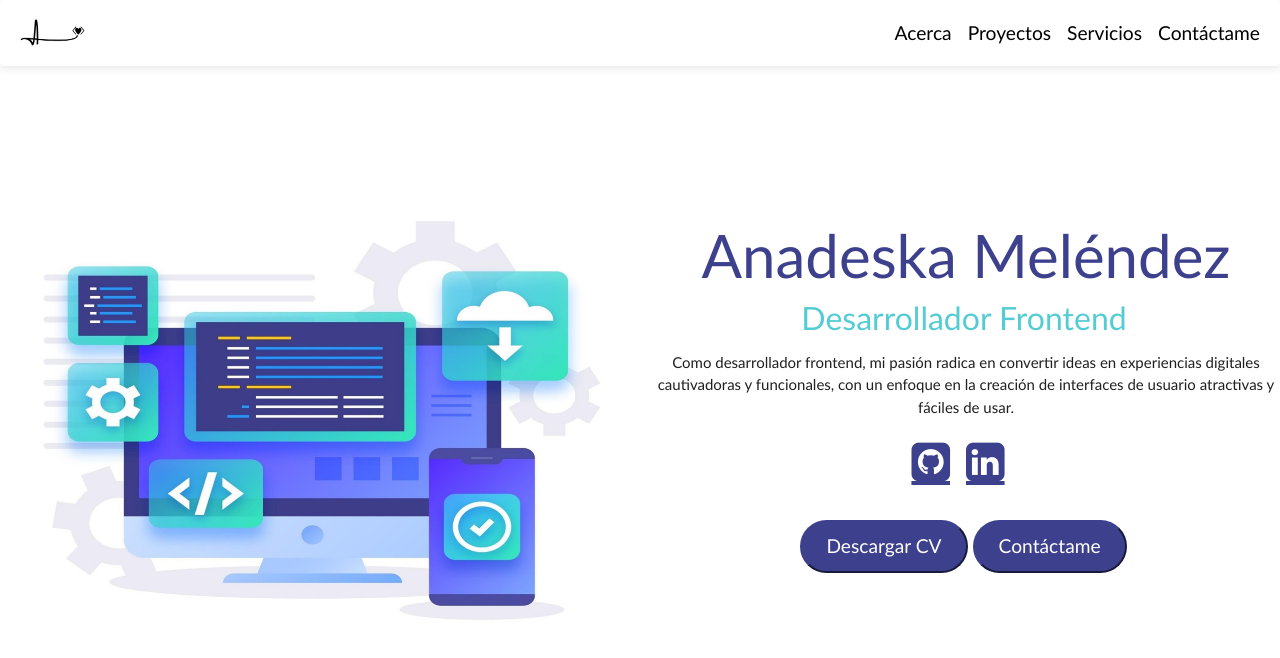
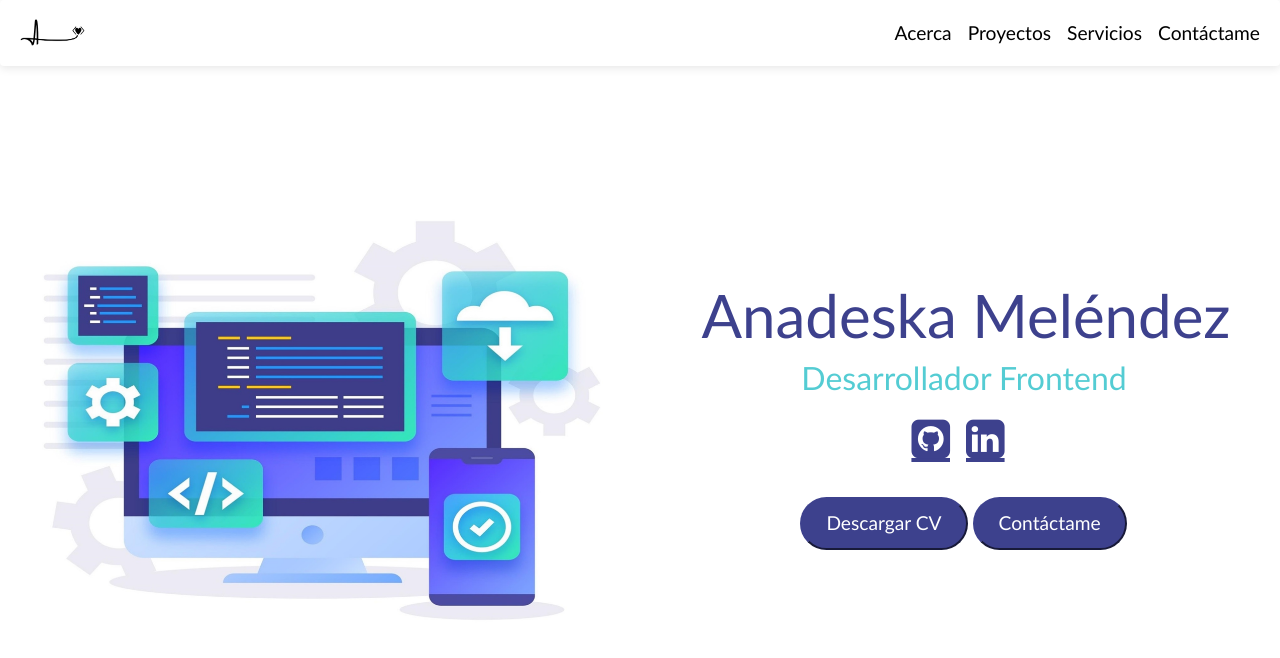
Before and after one commit to anatmb/portafolio, a React (Vite) app: page / in a window 1280 px wide. Shown: the top 658 px of the page. Built offline with nearby package versions, Linux system fonts and the light colour scheme.

Commit message:
Modificacio de header

```diff
--- a/src/components/content/content.css
+++ b/src/components/content/content.css
@@ -25,6 +25,11 @@
     color: #dad7d7;
     text-align: justify;
     padding-top: 10px;
+}
+
+.left-content{
+    padding-top: 60px;
+
 }
 
 
--- a/src/components/content/content.jsx
+++ b/src/components/content/content.jsx
@@ -72,15 +72,15 @@ function content() {
                     <div className='col-lg-6 mb-4   right-content'>
                         <img className="photo-content" src={imagen} alt="" />
                     </div>
-                    <div className=' col-lg-6 mb-4 left-content'>
+                    <div className=' col-lg-6 left-content'>
                         <h1 className='title-content'>
                             Anadeska Meléndez
                         </h1>
 
                         <h2 className='d-flex justify-content-center align-items-center'><span className='paragraph-nombre'> Desarrollador Frontend </span></h2>
-                        <p className='paragraph-content'>
+                        {/* <p className='paragraph-content'>
                             Como desarrollador frontend, mi pasión radica en convertir ideas en experiencias digitales cautivadoras y funcionales, con un enfoque en la creación de interfaces de usuario atractivas y fáciles de usar.
-                        </p>
+                        </p> */}
                         <div className='row'>
                             <div className='col-12 col-lg-12' >
                                 <ul className="list-unstyled d-flex justify-content-center align-items-center">
--- a/src/components/page/projects.css
+++ b/src/components/page/projects.css
@@ -121,7 +121,3 @@
         margin-bottom: 20px;
     }
 }
-
-#id-proyect {
-    scroll-margin-top: 100px; /* Ajusta esta cantidad según la altura de tu navbar fijo */
-  }
```
